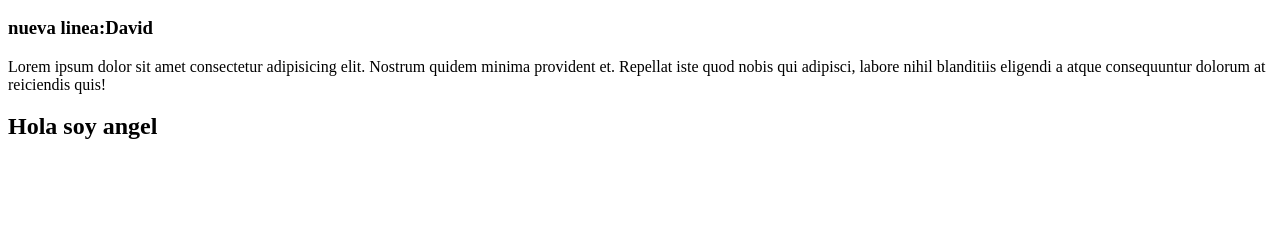
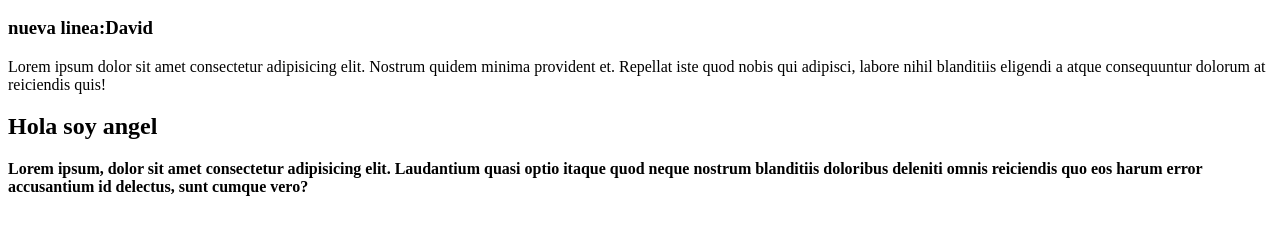
Before and after one commit to ivanhack34/repo_starvar, a plain HTML site: page index.html in a window 1280 px wide. Shown: the part 110-344 px from the top of the page. Drawn offline with Linux system fonts and the light colour scheme.

Commit message:
Probando rama

```diff
--- a/index.html
+++ b/index.html
@@ -13,5 +13,6 @@
     <h3>nueva linea:David</h3>
     <p>Lorem ipsum dolor sit amet consectetur adipisicing elit. Nostrum quidem minima provident et. Repellat iste quod nobis qui adipisci, labore nihil blanditiis eligendi a atque consequuntur dolorum at reiciendis quis!</p>
     <h2>Hola soy angel</h2>
+    <p><b>Lorem ipsum, dolor sit amet consectetur adipisicing elit. Laudantium quasi optio itaque quod neque nostrum blanditiis doloribus deleniti omnis reiciendis quo eos harum error accusantium id delectus, sunt cumque vero?</b></p>
 </body>
 </html>
```
